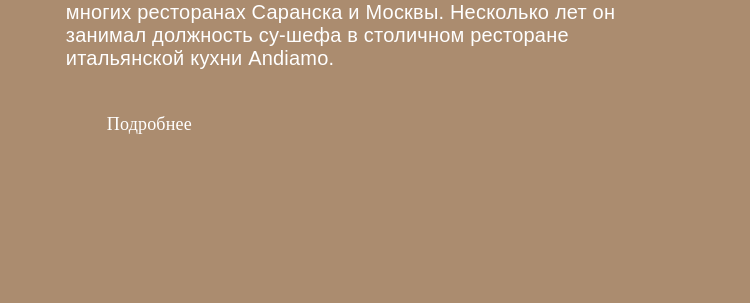
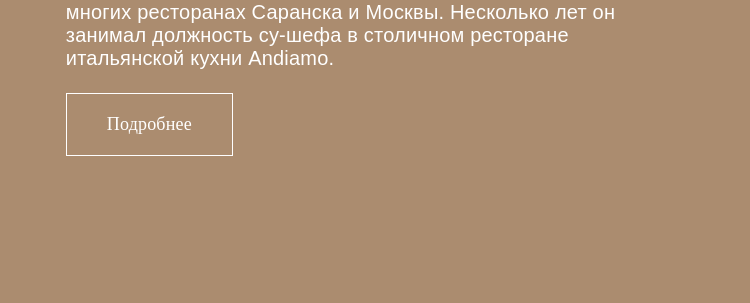
Before and after one commit to yakupjoraev/panorama, a website: page src/main.html in a window 1280 px wide. In both pictures the pointer is over the link 679 px from the left and 2074 px from the top of the page. Shown: the part 1950-2253 px from the top of the page, 530-1280 px from the left. Drawn offline with nearby package versions, Linux system fonts and the light colour scheme; files that its build step writes are made by us from their sources; files whose address does not match are found by name; a web font is replaced by a local one.

Commit message:
added new fixes

```diff
--- a/src/scss/_main.scss
+++ b/src/scss/_main.scss
@@ -176,6 +176,13 @@
 
   &__info {
     flex: 0 1 715px;
+
+    a {
+
+      &:hover {
+        border-color: var(--White);
+      }
+    }
 
     p {
       max-width: 586px;
@@ -730,6 +737,10 @@
   &__link {
     white-space: nowrap;
 
+    &:hover {
+      border-color: var(--White);
+    }
+
     @media (max-width: $breakpoint768) {
       width: 100%;
     }
```
Also changed, not shown: build/css/style.css, build/css/style.min.css.
